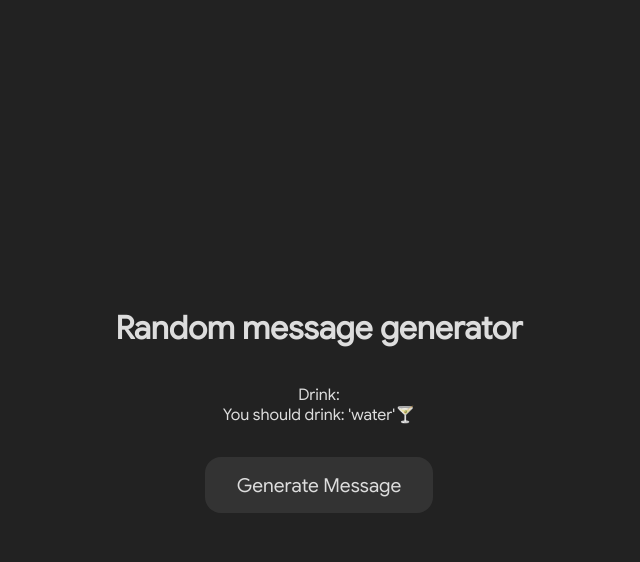
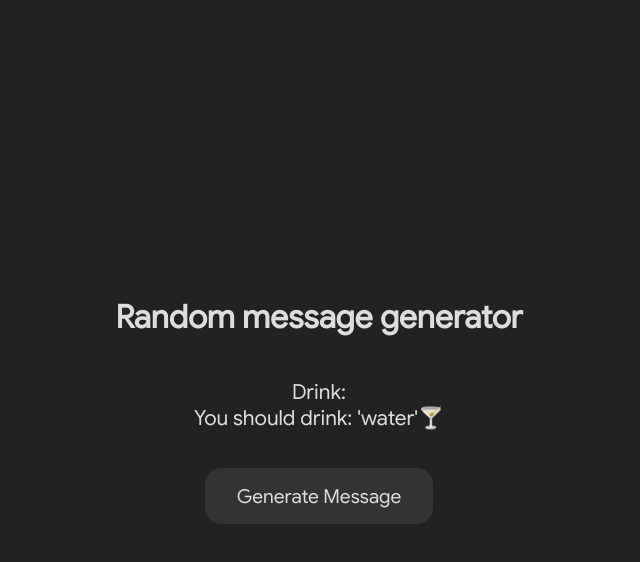
Before and after one commit to nzcodes/Random-Message-Generator, a plain HTML site: page index.html in a window 1280 px wide. Both pictures are taken after a click on the button "Generate Message". Shown: the whole page, without its empty margins (321-961 px from the left). Drawn offline with Linux system fonts and the light colour scheme.

Commit message:
upscaled the message font a little

```diff
--- a/index.html
+++ b/index.html
@@ -33,8 +33,8 @@
       margin: 1rem;
       cursor: pointer;
     }
-    img {
-      display: none;
+    #message {
+      font-size: 1.3rem;
     }
   </style>
 </head>
--- a/script.js
+++ b/script.js
@@ -9,7 +9,7 @@ function getRandomMessage() {
   const keys = Object.keys(myObject);
   const randomIndex = Math.floor(Math.random() * keys.length); // 0, 1, 2
   const randomKey = keys[randomIndex];
-  let message = "";
+  let message = ""; // will concatenate
 
   switch (randomKey) {
     case "jackpot":
@@ -32,8 +32,8 @@ function getRandomMessage() {
 
 // console.log(getRandomMessage());
 
-// this function is triggered onclick
+// this function is triggered from html
 function displayRandomMessage() {
   const messageElement = document.getElementById("message"); // grab element
-  messageElement.innerText = getRandomMessage(); // call function
+  messageElement.innerText = getRandomMessage();             // call function
 }
```
